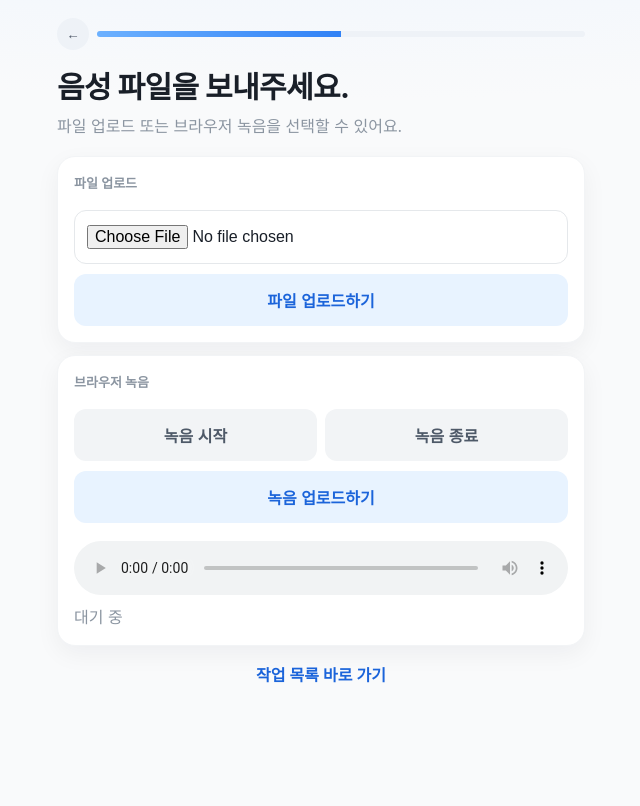
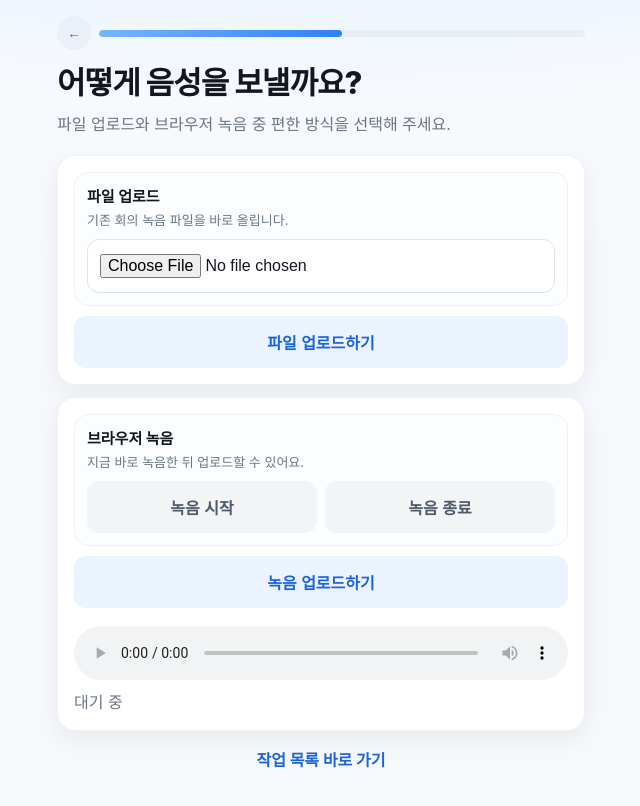
Before and after one commit to han-gyeong/mock-daglo, a website: page public/upload.html in a window 1280 px wide. Shown: the whole page, without its empty margins (319-959 px from the left). Drawn offline with Linux system fonts and the light colour scheme.

Commit message:
feat: polish Toss-inspired multi-step UI visuals

```diff
--- a/public/styles.css
+++ b/public/styles.css
@@ -1,15 +1,16 @@
 :root {
-  --bg: #f9fafb;
+  --bg: #f6f8fb;
   --surface: #ffffff;
-  --text: #191f28;
-  --sub: #8b95a1;
-  --line: #f2f4f6;
-  --line-strong: #e5e8eb;
+  --text: #14171f;
+  --sub: #6b7684;
+  --line: #edf1f5;
+  --line-strong: #dde4ec;
   --primary: #3182f6;
   --primary-press: #1b64da;
   --ok: #00a86b;
   --danger: #f04452;
-  --shadow: 0 8px 24px rgba(15, 23, 42, 0.05);
+  --shadow: 0 8px 24px rgba(15, 23, 42, 0.06);
+  --shadow-lg: 0 24px 48px rgba(15, 23, 42, 0.12);
 }
 
 * { box-sizing: border-box; }
@@ -18,7 +19,8 @@ body {
   margin: 0;
   color: var(--text);
   background:
-    radial-gradient(1200px 300px at 50% -200px, #eaf3ff, transparent),
+    radial-gradient(1100px 320px at 50% -210px, #dcebff, transparent),
+    linear-gradient(180deg, #f8fbff 0, #f6f8fb 250px),
     var(--bg);
   font-family: -apple-system, BlinkMacSystemFont, "Apple SD Gothic Neo", "Noto Sans KR", "Segoe UI", sans-serif;
 }
@@ -27,30 +29,43 @@ body {
   max-width: 560px;
   margin: 0 auto;
   min-height: 100vh;
-  padding: 12px 16px 108px;
+  padding: 14px 16px 112px;
 }
+
+.hero {
+  background: linear-gradient(135deg, #2f80f7 0%, #1b64da 100%);
+  border-radius: 22px;
+  padding: 18px;
+  color: #fff;
+  box-shadow: var(--shadow-lg);
+  margin-bottom: 14px;
+}
+
+.hero small { opacity: .9; font-weight: 600; letter-spacing: .02em; }
+.hero h2 { margin: 8px 0 4px; font-size: 22px; line-height: 1.35; }
+.hero p { margin: 0; opacity: .9; font-size: 14px; }
 
 .appbar {
   display: flex;
   align-items: center;
   gap: 8px;
-  margin: 6px 0 18px;
+  margin: 2px 0 14px;
 }
 
 .back {
   border: 0;
-  background: #eef2f7;
+  background: #eaf0f8;
   color: #4e5968;
-  width: 32px;
-  height: 32px;
+  width: 34px;
+  height: 34px;
   border-radius: 999px;
   cursor: pointer;
 }
 
 .progress {
   flex: 1;
-  height: 6px;
-  background: #eef2f7;
+  height: 7px;
+  background: #e9eef5;
   border-radius: 999px;
   overflow: hidden;
 }
@@ -58,12 +73,13 @@ body {
 .progress > span {
   display: block;
   height: 100%;
-  background: linear-gradient(90deg, #6cb1ff, var(--primary));
+  border-radius: inherit;
+  background: linear-gradient(90deg, #78b5ff, var(--primary));
 }
 
-.header { margin: 10px 0 18px; }
-.title { font-size: 30px; font-weight: 700; line-height: 1.28; margin: 0 0 8px; letter-spacing: -0.02em; }
-.desc { margin: 0; color: var(--sub); line-height: 1.5; }
+.header { margin: 8px 0 18px; }
+.title { font-size: 31px; font-weight: 800; line-height: 1.25; margin: 0 0 9px; letter-spacing: -0.03em; }
+.desc { margin: 0; color: var(--sub); line-height: 1.55; }
 
 .card {
   background: var(--surface);
@@ -74,7 +90,7 @@ body {
   margin-bottom: 12px;
 }
 
-.label { display: block; font-size: 13px; color: var(--sub); margin-bottom: 8px; font-weight: 600; }
+.label { display: block; font-size: 13px; color: var(--sub); margin-bottom: 8px; font-weight: 700; }
 
 .input {
   width: 100%;
@@ -84,6 +100,7 @@ body {
   font-size: 16px;
   outline: none;
   transition: border-color .15s ease, box-shadow .15s ease;
+  background: #fff;
 }
 
 .input:focus {
@@ -107,19 +124,29 @@ body {
 
 .btn.primary { background: var(--primary); color: #fff; }
 .btn.primary:hover { background: var(--primary-press); }
-.btn.light { background: #e8f3ff; color: #1b64da; }
+.btn.light { background: #eaf3ff; color: #1b64da; }
 .btn.gray { background: #f2f4f6; color: #4e5968; }
 
 .stack { display: grid; gap: 10px; }
 .actions-2 { display: grid; grid-template-columns: 1fr 1fr; gap: 8px; }
+
+.choice {
+  border: 1px solid var(--line);
+  border-radius: 14px;
+  padding: 12px;
+  background: #fbfdff;
+}
+
+.choice h4 { margin: 0 0 4px; font-size: 15px; }
+.choice p { margin: 0 0 10px; color: var(--sub); font-size: 13px; }
 
 .bottom-bar {
   position: fixed;
   left: 0;
   right: 0;
   bottom: 0;
-  background: rgba(255, 255, 255, 0.92);
-  backdrop-filter: blur(8px);
+  background: rgba(255, 255, 255, 0.95);
+  backdrop-filter: blur(10px);
   border-top: 1px solid var(--line);
   padding: 10px 16px calc(14px + env(safe-area-inset-bottom));
 }
@@ -169,6 +196,6 @@ pre {
 
 .audio { width: 100%; margin-top: 8px; }
 .center { text-align: center; }
-.link { color: #1b64da; text-decoration: none; font-weight: 600; }
+.link { color: #1b64da; text-decoration: none; font-weight: 700; }
 .error { color: var(--danger); margin-top: 10px; }
 .success { color: var(--ok); margin-top: 10px; }
--- a/public/upload.html
+++ b/public/upload.html
@@ -2,27 +2,18 @@
 <meta charset="UTF-8"/><meta name="viewport" content="width=device-width, initial-scale=1.0"/>
 <title>Daglo | 업로드</title><link rel="stylesheet" href="/styles.css"/>
 </head><body><main class="main">
-  <div class="appbar">
-    <button class="back" onclick="history.back()">←</button>
-    <div class="progress"><span style="width:50%"></span></div>
-  </div>
-
-  <header class="header">
-    <h1 class="title">음성 파일을 보내주세요.</h1>
-    <p class="desc">파일 업로드 또는 브라우저 녹음을 선택할 수 있어요.</p>
-  </header>
+  <div class="appbar"><button class="back" onclick="history.back()">←</button><div class="progress"><span style="width:50%"></span></div></div>
+  <header class="header"><h1 class="title">어떻게 음성을 보낼까요?</h1><p class="desc">파일 업로드와 브라우저 녹음 중 편한 방식을 선택해 주세요.</p></header>
 
   <section class="card stack">
-    <label class="label">파일 업로드</label>
-    <input id="file" class="input" type="file" accept="audio/*"/>
+    <div class="choice"><h4>파일 업로드</h4><p>기존 회의 녹음 파일을 바로 올립니다.</p>
+      <input id="file" class="input" type="file" accept="audio/*"/></div>
     <button id="uploadFile" class="btn light">파일 업로드하기</button>
   </section>
 
   <section class="card stack">
-    <label class="label">브라우저 녹음</label>
-    <div class="actions-2">
-      <button id="startRec" class="btn gray">녹음 시작</button>
-      <button id="stopRec" class="btn gray">녹음 종료</button>
+    <div class="choice"><h4>브라우저 녹음</h4><p>지금 바로 녹음한 뒤 업로드할 수 있어요.</p>
+      <div class="actions-2"><button id="startRec" class="btn gray">녹음 시작</button><button id="stopRec" class="btn gray">녹음 종료</button></div>
     </div>
     <button id="uploadRec" class="btn light">녹음 업로드하기</button>
     <audio id="preview" class="audio" controls></audio>
@@ -32,57 +23,32 @@
   <p id="msg" class="error"></p>
   <p class="center"><a class="link" href="/jobs.html">작업 목록 바로 가기</a></p>
 </main>
-
 <script src="/app.js"></script>
 <script>
 let mediaRecorder, recChunks = [], recordedBlob = null;
 const msg = document.getElementById('msg');
 const recState = document.getElementById('recState');
-
 async function submitJob(endpoint, fileName, mimeType, blobOrFile) {
   const contentBase64 = await Daglo.toBase64(blobOrFile);
   const data = await Daglo.api(endpoint, { method: 'POST', body: JSON.stringify({ fileName, mimeType, contentBase64 }) });
   sessionStorage.setItem('lastJobId', data.jobId);
   location.href = `/result.html?jobId=${encodeURIComponent(data.jobId)}`;
 }
-
 document.getElementById('uploadFile').onclick = async () => {
-  try {
-    msg.textContent = '';
-    const file = document.getElementById('file').files[0];
-    if (!file) throw new Error('파일을 선택해 주세요.');
-    await submitJob('/api/jobs', file.name, file.type, file);
-  } catch (e) { msg.textContent = e.message; }
+  try { msg.textContent=''; const file=document.getElementById('file').files[0]; if(!file) throw new Error('파일을 선택해 주세요.'); await submitJob('/api/jobs', file.name, file.type, file); } catch (e) { msg.textContent = e.message; }
 };
-
 document.getElementById('startRec').onclick = async () => {
   try {
-    msg.textContent = '';
+    msg.textContent='';
     const stream = await navigator.mediaDevices.getUserMedia({ audio: true });
-    recChunks = [];
-    mediaRecorder = new MediaRecorder(stream);
-    mediaRecorder.ondataavailable = (e) => recChunks.push(e.data);
-    mediaRecorder.onstop = () => {
-      recordedBlob = new Blob(recChunks, { type: 'audio/webm' });
-      document.getElementById('preview').src = URL.createObjectURL(recordedBlob);
-      recState.textContent = '녹음 완료';
-    };
-    mediaRecorder.start();
-    recState.textContent = '녹음 중...';
-  } catch {
-    msg.textContent = '마이크 권한이 필요합니다.';
-  }
+    recChunks=[]; mediaRecorder = new MediaRecorder(stream);
+    mediaRecorder.ondataavailable = (e)=>recChunks.push(e.data);
+    mediaRecorder.onstop = ()=>{ recordedBlob = new Blob(recChunks,{type:'audio/webm'}); document.getElementById('preview').src = URL.createObjectURL(recordedBlob); recState.textContent='녹음 완료'; };
+    mediaRecorder.start(); recState.textContent='녹음 중...';
+  } catch { msg.textContent='마이크 권한이 필요합니다.'; }
 };
-
-document.getElementById('stopRec').onclick = () => {
-  if (mediaRecorder && mediaRecorder.state !== 'inactive') mediaRecorder.stop();
-};
-
+document.getElementById('stopRec').onclick = () => { if(mediaRecorder && mediaRecorder.state!=='inactive') mediaRecorder.stop(); };
 document.getElementById('uploadRec').onclick = async () => {
-  try {
-    msg.textContent = '';
-    if (!recordedBlob) throw new Error('먼저 녹음을 완료해 주세요.');
-    await submitJob('/api/jobs/recording', `recording-${Date.now()}.webm`, 'audio/webm', recordedBlob);
-  } catch (e) { msg.textContent = e.message; }
+  try { msg.textContent=''; if(!recordedBlob) throw new Error('먼저 녹음을 완료해 주세요.'); await submitJob('/api/jobs/recording', `recording-${Date.now()}.webm`, 'audio/webm', recordedBlob); } catch (e) { msg.textContent = e.message; }
 };
 </script></body></html>
```
Also changed, not shown: public/index.html (+6 -14 lines), public/jobs.html (+11 -29 lines), public/result.html (+12 -27 lines).
